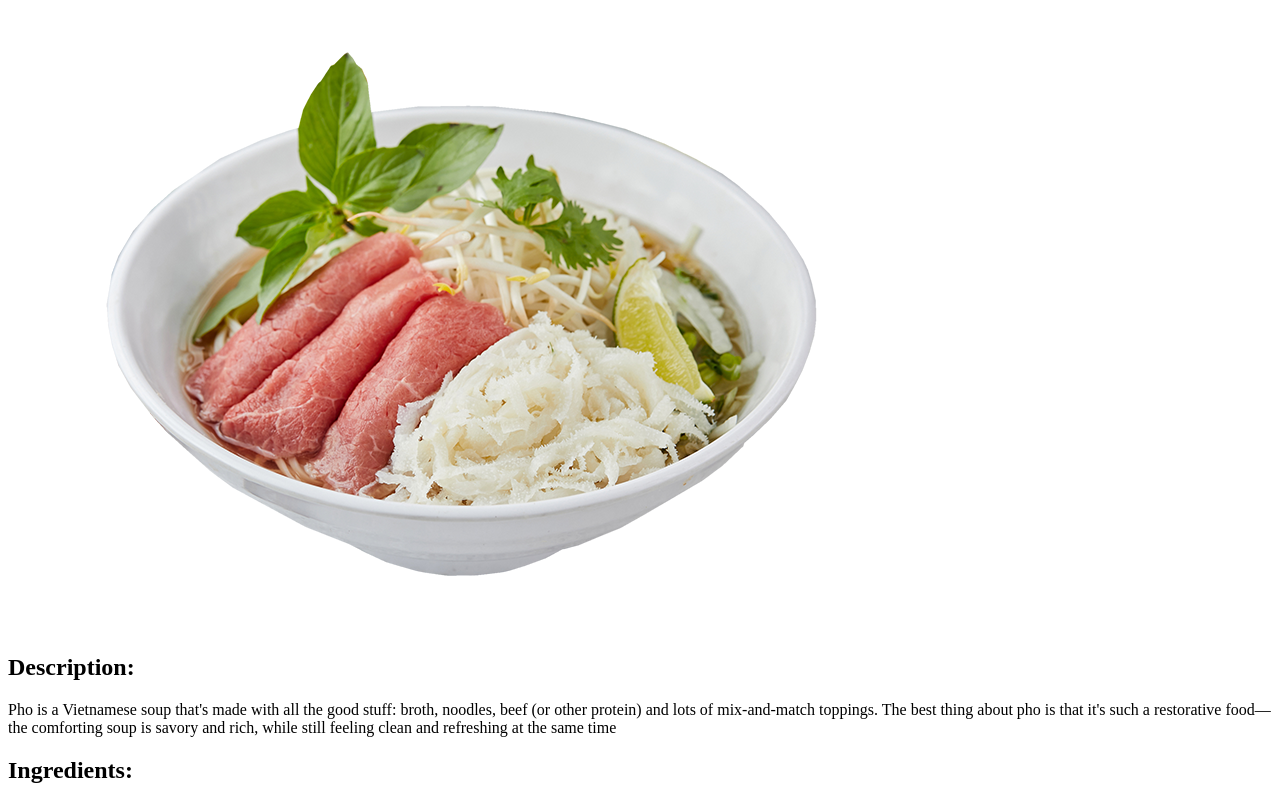
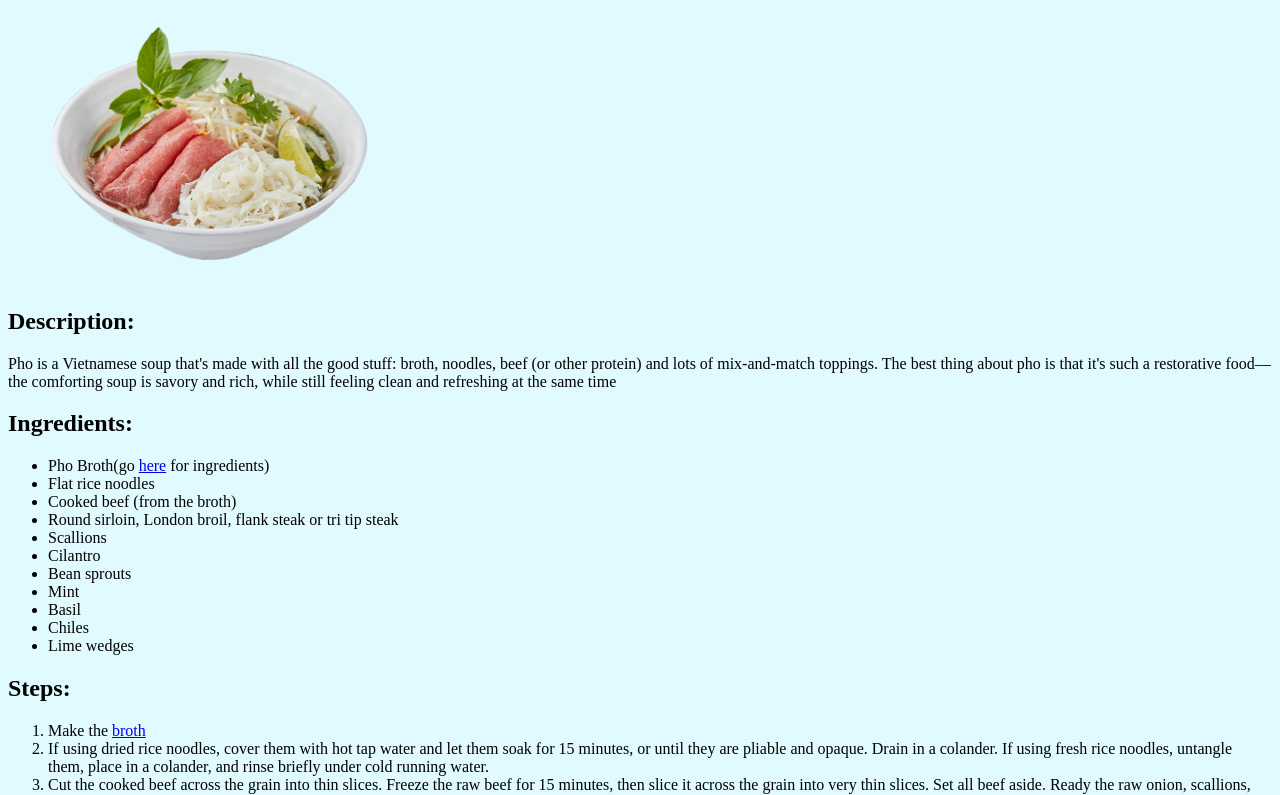
Before and after one commit to Sparky-92-CAU/odin-recipes, a plain HTML site: page recipes/pho-thai.html in a window 1280 px wide. Shown: the part 73-868 px from the top of the page. Drawn offline with Linux system fonts and the light colour scheme.

Commit message:
Initialize External Stylesheet
Created ani eternal stylesheet for uniform style across site. gave basic background color, and image size.
[Ticket: X]

```diff
--- a/recipes/pho-thai.html
+++ b/recipes/pho-thai.html
@@ -4,6 +4,7 @@
     <meta charset="UTF-8">
     <meta http-equiv="X-UA-Compatible" content="IE=edge">
     <meta name="viewport" content="width=<device-width>, initial-scale=1.0">
+        <link rel="stylesheet" href="../style.css">
     <title>Pho Thai</title>
 </head>
 <body>
--- /dev/null
+++ b/style.css
@@ -0,0 +1,8 @@
+body{
+    background-color: hsl(189, 100%, 88%, .5);
+}
+
+img{
+    height: auto;
+    width: 400px;
+}
```
Also changed, not shown: index.html (+1 -0 lines), recipes/beef-stew-pot-pie.html (+1 -0 lines), recipes/cacio-e-pepe.html (+1 -0 lines).
